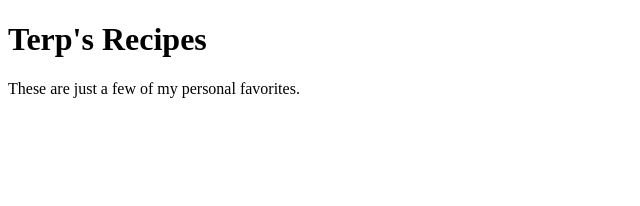
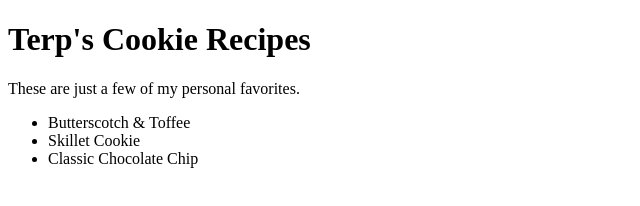
Before and after one commit to terrp/favorite-recipes, a plain HTML site: page index.html in a window 1280 px wide. Shown: the whole page, without its empty margins (0-640 px from the left). Drawn offline with Linux system fonts and the light colour scheme.

Commit message:
Added pages sub-directory containing 3 html files.
Added butterscotch, skillet_cookie, and choc_chip
files to the new directory as seperate pages.

```diff
--- a/index.html
+++ b/index.html
@@ -6,7 +6,12 @@
     <title>Terp's Recipes</title>
 </head>
 <body>
-    <h1>Terp's Recipes</h1>
+    <h1>Terp's Cookie Recipes</h1>
     <p>These are just a few of my personal favorites.</p>
+    <ul>
+        <li>Butterscotch & Toffee</li>
+        <li>Skillet Cookie</li>
+        <li>Classic Chocolate Chip</li>
+    </ul>
 </body>
 </html>
```
Also changed, not shown: pages/butterscotch.html (added), pages/choc_chip.html (added), pages/skillet_cookie.html (added).
